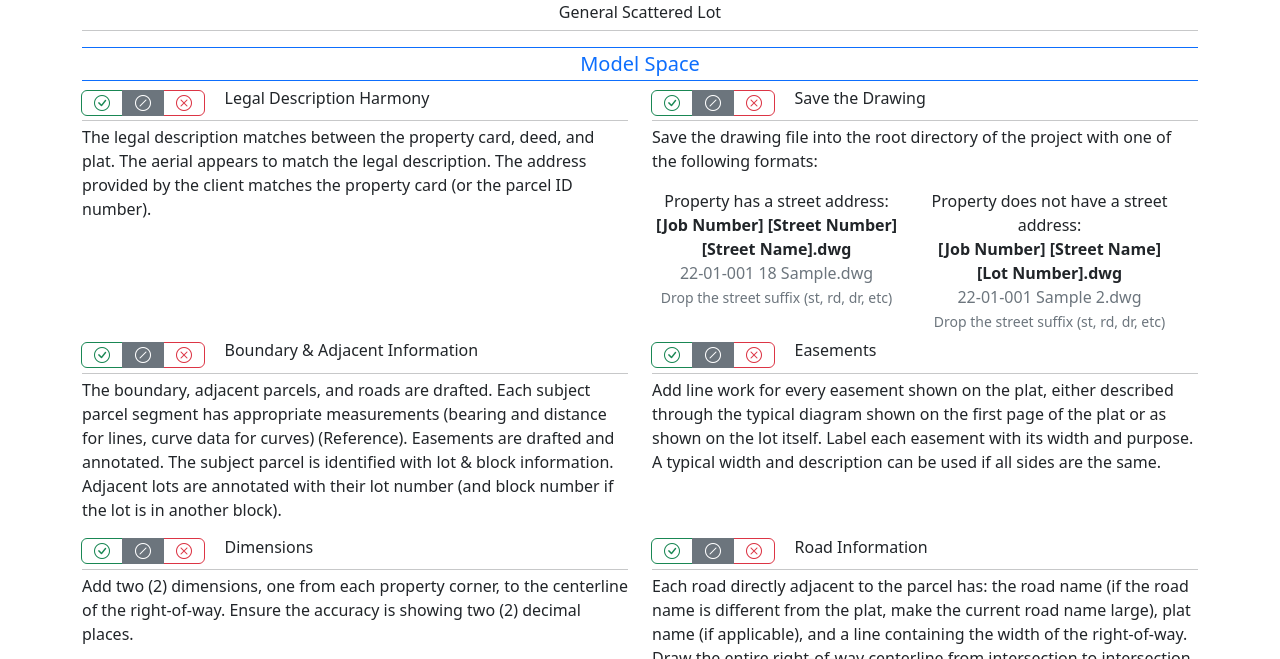
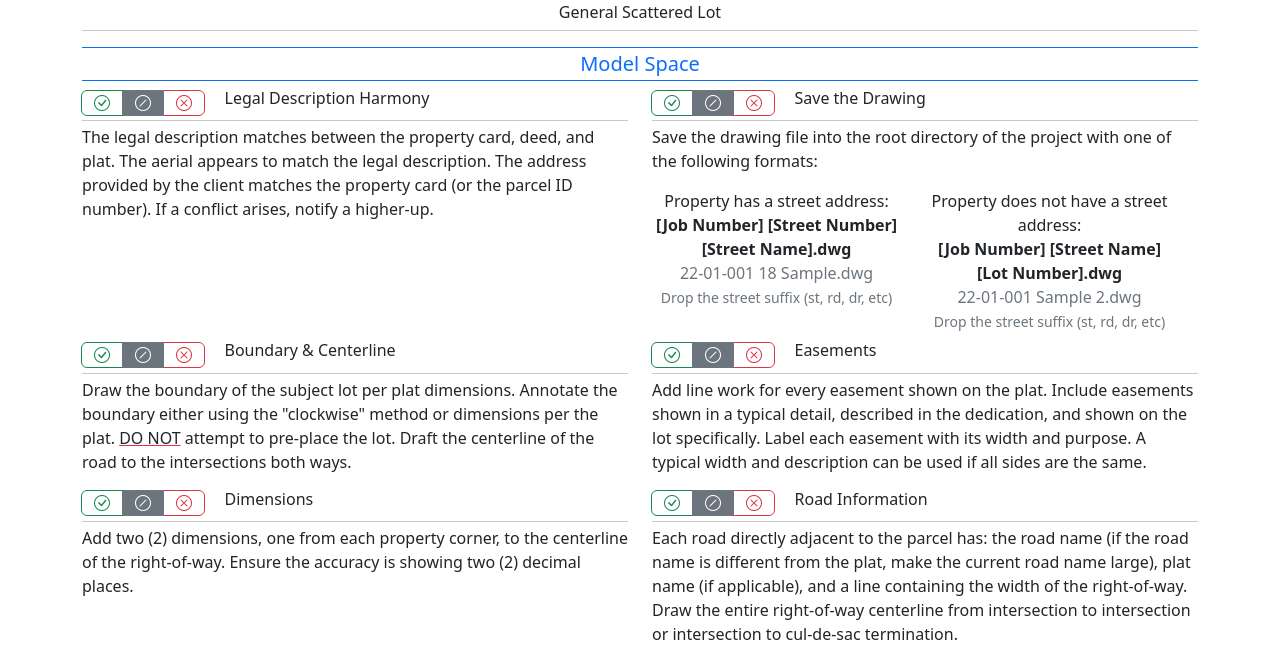
Before and after one commit to NWhite421/resources.hnhsurvey.com, a website: page homebuilder/predraw.html in a window 1280 px wide. Shown: the part 61-720 px from the top of the page. Drawn offline with nearby package versions, Linux system fonts and the light colour scheme.

Commit message:
Corrections

```diff
--- a/homebuilder/predraw.html
+++ b/homebuilder/predraw.html
@@ -60,7 +60,7 @@
           </div>
           <hr class="my-1">
           <p>The legal description matches between the property card, deed, and plat. The aerial appears to match the
-            legal description. The address provided by the client matches the property card (or the parcel ID number).</p>
+            legal description. The address provided by the client matches the property card (or the parcel ID number). If a conflict arises, notify a higher-up.</p>
         </div>
         <div class="col-12 col-lg-6">
           <div class="row align-items-start align-items-md-center" id="section-a2">
@@ -83,7 +83,7 @@
           <hr class="my-1">
           <p>Save the drawing file into the root directory of the project with one of the following formats:</p>
           <div class="row">
-            <div class="row text-center pb-2 d-print-none">
+            <div class="row text-center pb-2">
               <div class="col-12 col-md-6">
                 <p class="my-0">Property has a street address:</p>
                 <strong class="my-0">[Job Number] [Street Number] [Street Name].dwg</strong>
@@ -114,14 +114,11 @@
               </div>
             </div>
             <div class="col-8 col-sm-9 align-middle">
-              <h6 class="text-start"><span id="statusa3" class="d-none d-print-inline"></span>Boundary & Adjacent Information</h6>
+              <h6 class="text-start"><span id="statusa3" class="d-none d-print-inline"></span>Boundary &amp; Centerline</h6>
             </div>
           </div>
           <hr class="my-1">
-          <p>The boundary, adjacent parcels, and roads are drafted. Each subject parcel segment has appropriate
-            measurements (bearing and distance for lines, curve data for curves) (Reference). Easements are drafted and
-            annotated. The subject parcel is identified with lot & block information. Adjacent lots are annotated with
-            their lot number (and block number if the lot is in another block).</p>
+          <p>Draw the boundary of the subject lot per plat dimensions. Annotate the boundary either using the &quot;clockwise&quot; method or dimensions per the plat. <u style="text-decoration-color: var(--bs-danger);">DO NOT</u> attempt to pre-place the lot. Draft the centerline of the road to the intersections both ways.</p>
         </div>
         <div class="col-12 col-lg-6">
           <div class="row align-items-start align-items-md-center" id="section-a4">
@@ -142,9 +139,7 @@
             </div>
           </div>
           <hr class="my-1">
-          <p>Add line work for every easement shown on the plat, either described through the typical diagram shown on
-            the first page of the plat or as shown on the lot itself. Label each easement with its width and purpose. A
-            typical width and description can be used if all sides are the same.</p>
+          <p>Add line work for every easement shown on the plat. Include easements shown in a typical detail, described in the dedication, and shown on the lot specifically. Label each easement with its width and purpose. A typical width and description can be used if all sides are the same.</p>
         </div>
         <div class="col-12 col-lg-6">
           <div class="row align-items-start align-items-md-center" id="section-a5">
@@ -271,7 +266,7 @@
             </div>
           </div>
           <hr class="my-1">
-          <p>Add the legal description by either using the legal description helper (lot and block lots only) or typing out the legal description.</p>
+          <p>Add the legal description by typing out the legal description.</p>
         </div>
         <div class="col-12 col-lg-6">
           <div class="row align-items-start align-items-md-center" id="section-b2">
@@ -334,7 +329,7 @@
             </div>
           </div>
           <hr class="my-1">
-          <p>If the lot size is less than 21,780 square feet (0.5 acres), put the square footage of the lot. If the lot is at or above 21,780 square feet (0.5 acres), put the acreage. We do not put both elevations.</p>
+          <p>If the lot size is less than 21,780 square feet (0.5 acres), put the square footage of the lot. If the lot is at or above 21,780 square feet (0.5 acres), put the acreage to the third decimal place. We do not put both areas.</p>
         </div>
         <div class="col-12 col-lg-6">
           <div class="row align-items-start align-items-md-center" id="section-b5">
@@ -436,7 +431,7 @@
         <nav class="nav nav-pills flex-column">
           <a class="nav-link ms-3" href="#section-a1">Legal Description Harmony</a>
           <a class="nav-link ms-3" href="#section-a2">Save the Drawing</a>
-          <a class="nav-link ms-3" href="#section-a3">Boundary &amp; Adjacent Information</a>
+          <a class="nav-link ms-3" href="#section-a3">Boundary &amp; Centerline</a>
           <a class="nav-link ms-3" href="#section-a4">Easements</a>
           <a class="nav-link ms-3" href="#section-a5">Dimensions</a>
           <a class="nav-link ms-3" href="#section-a6">Road Information</a>
```
